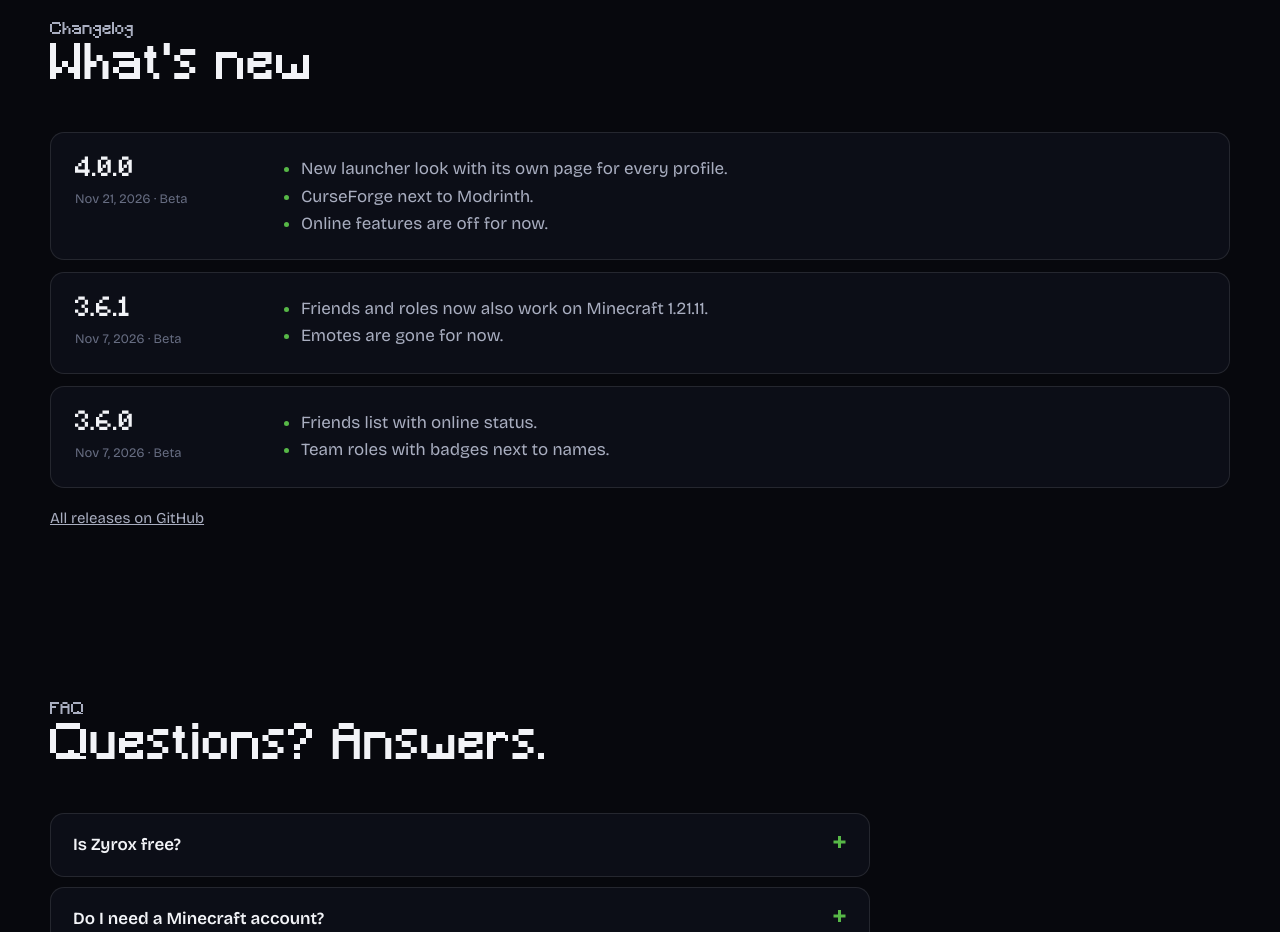
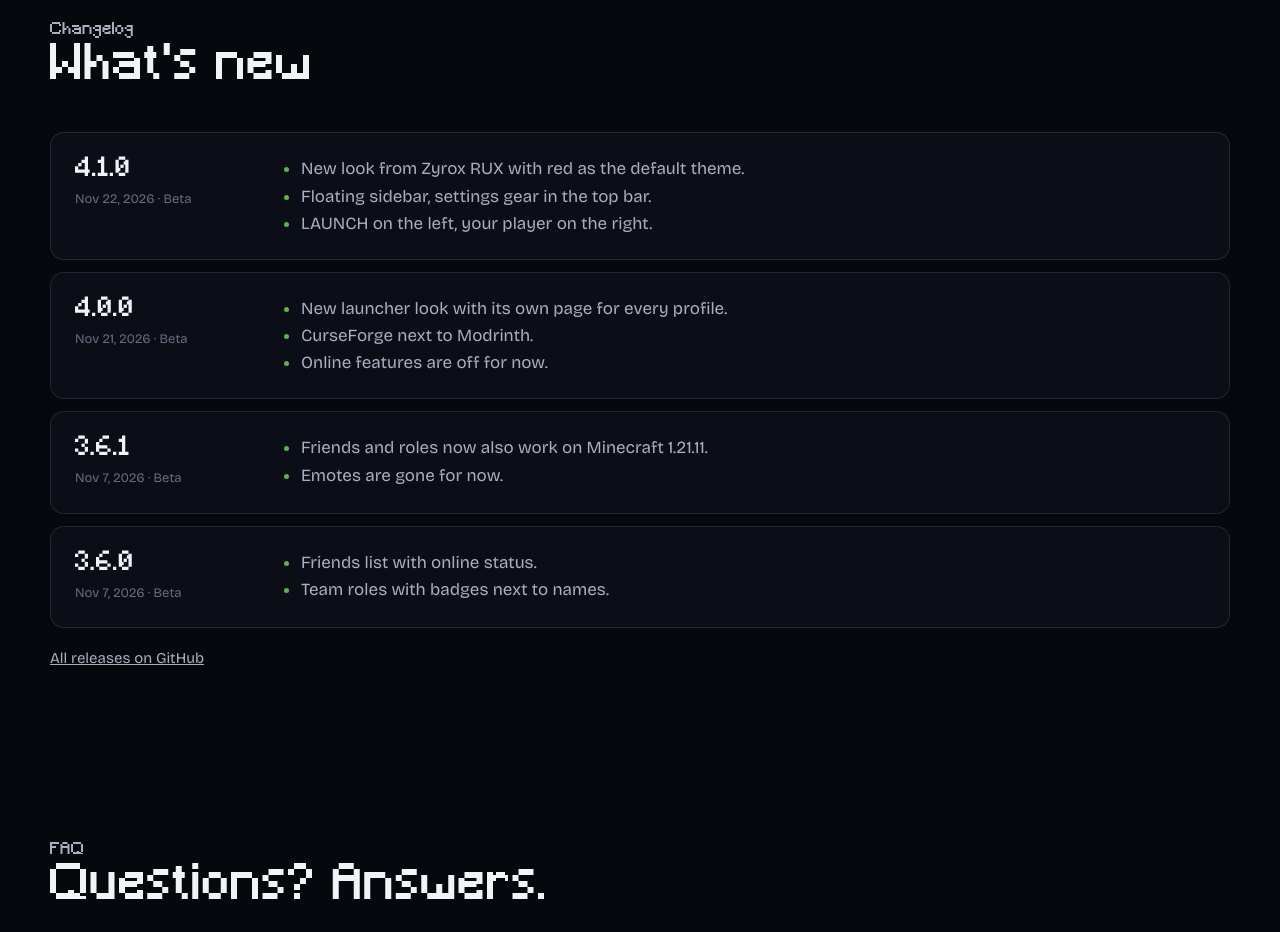
Before and after one commit to Sakulius/Zyrox, a plain HTML site: page index.html in a window 1280 px wide. Shown: the part 2460-3392 px from the top of the page. Drawn offline with nearby package versions, Linux system fonts and the light colour scheme; no server answers.

Commit message:
Changelog 4.1.0
Co-Authored-By: Claude Opus 5.5 <noreply@anthropic.com>

```diff
--- a/index.html
+++ b/index.html
@@ -360,6 +360,10 @@ footer { padding-block: 56px 36px; border-top: 1px solid var(--line); color: var
       <h2>What's new</h2>
     </div>
     <div class="log">
+      <article class="entry">
+        <div><h3>4.1.0</h3><time datetime="2026-11-22">Nov 22, 2026 · Beta</time></div>
+        <ul><li>New look from Zyrox RUX with red as the default theme.</li><li>Floating sidebar, settings gear in the top bar.</li><li>LAUNCH on the left, your player on the right.</li></ul>
+      </article>
       <article class="entry">
         <div><h3>4.0.0</h3><time datetime="2026-11-21">Nov 21, 2026 · Beta</time></div>
         <ul><li>New launcher look with its own page for every profile.</li><li>CurseForge next to Modrinth.</li><li>Online features are off for now.</li></ul>
```
